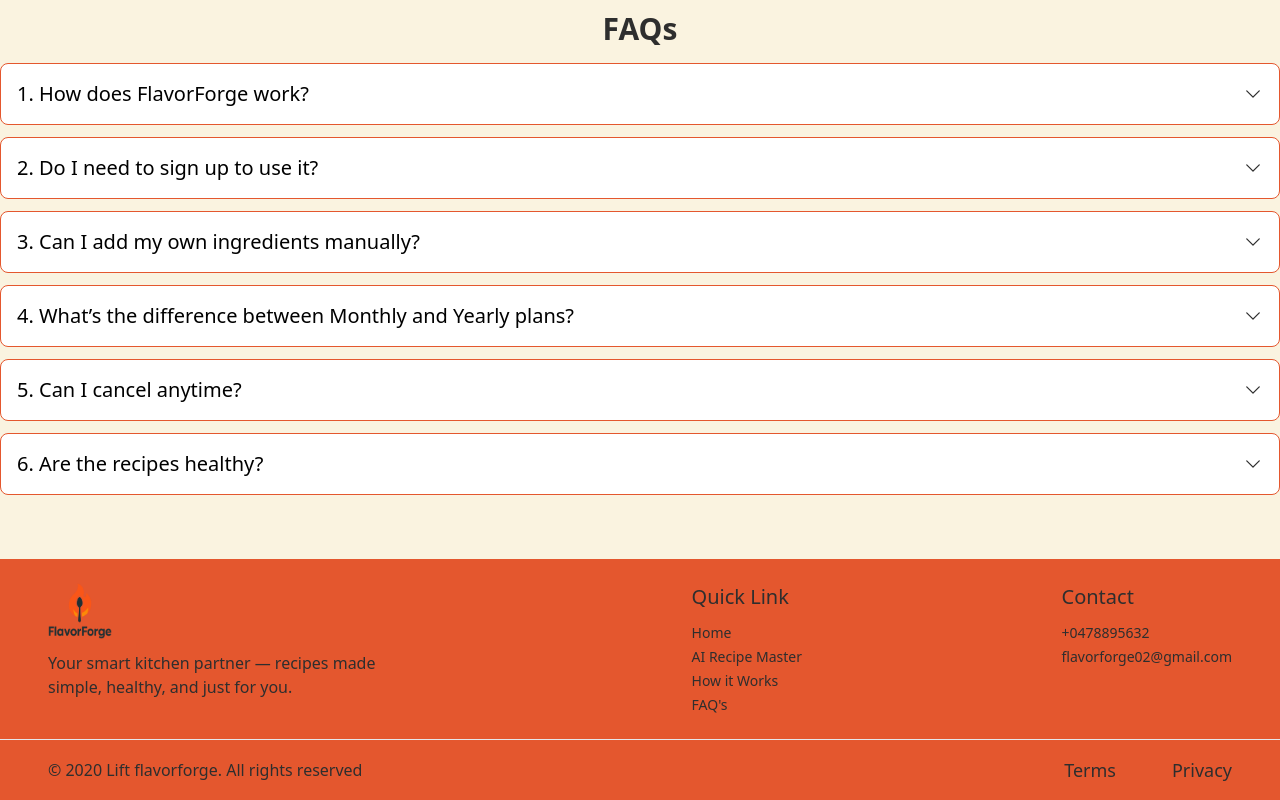
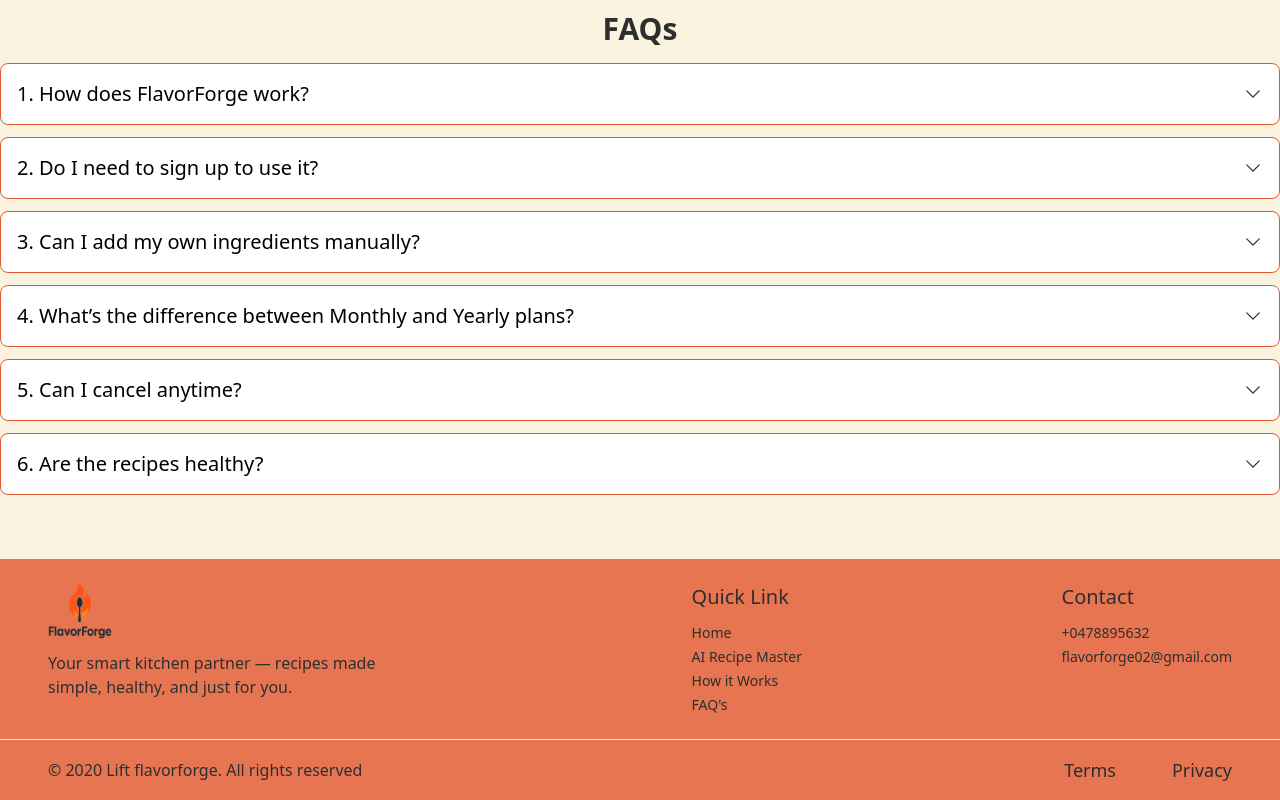
Before and after one commit to Arafat-Bhuiyan/FlavorForge, a React (Vite) app: page / in a window 1280 px wide. Shown: the part 3584-4384 px from the top of the page. Built offline with nearby package versions, Linux system fonts and the light colour scheme; no server answers.

Commit message:
Footer bg color changed

```diff
--- a/src/pages/Shared/Footer.jsx
+++ b/src/pages/Shared/Footer.jsx
@@ -4,7 +4,7 @@
 
 export const Footer = () => {
   return (
-    <div className="w-full bg-[#E4572E] mt-16">
+    <div className="w-full bg-[#E4572E]/80 mt-16">
       <div className="py-6 px-12">
         <div className="flex items-start justify-between">
           <div>
```
